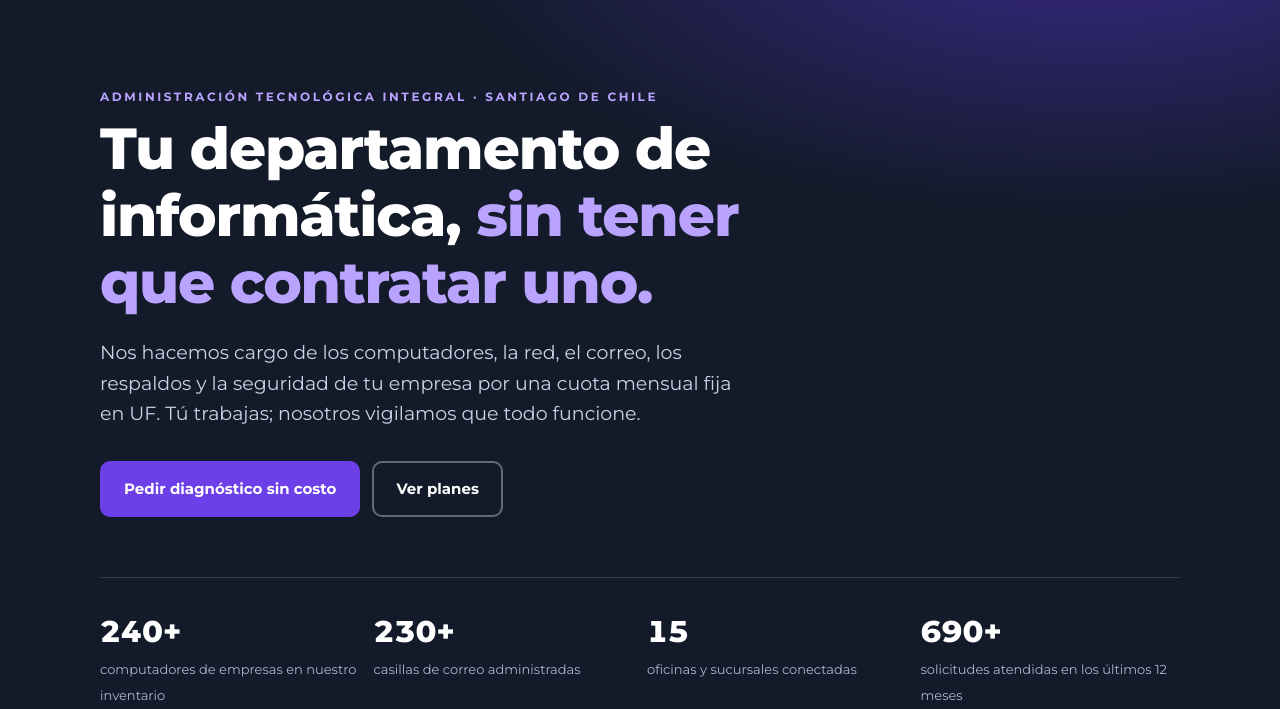
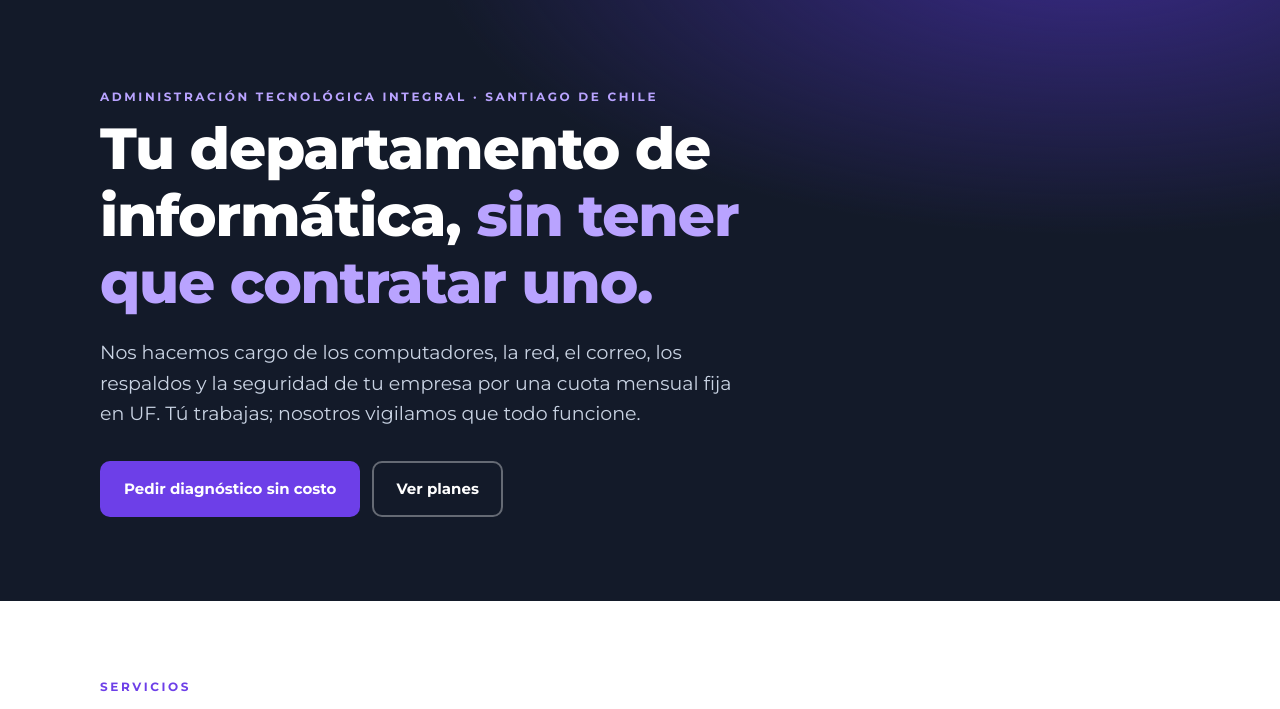
Before and after one commit to ViniciusCruzat/multiviking-web, a plain HTML site: page index.html in a window 1280 px wide. Shown: the part 72-781 px from the top of the page. Drawn offline with Linux system fonts and the light colour scheme.

Commit message:
Actualizar sitio

```diff
--- a/index.html
+++ b/index.html
@@ -177,12 +177,6 @@ footer a{color:#C9D3E3}
     <div class="acciones">
       <a class="btn btn-pri" href="#contacto">Pedir diagnóstico sin costo</a>
       <a class="btn btn-sec" href="#planes">Ver planes</a>
-    </div>
-    <div class="cifras">
-      <div><b>240+</b><span>computadores de empresas en nuestro inventario</span></div>
-      <div><b>230+</b><span>casillas de correo administradas</span></div>
-      <div><b>15</b><span>oficinas y sucursales conectadas</span></div>
-      <div><b>690+</b><span>solicitudes atendidas en los últimos 12 meses</span></div>
     </div>
   </div>
 </section>
```
